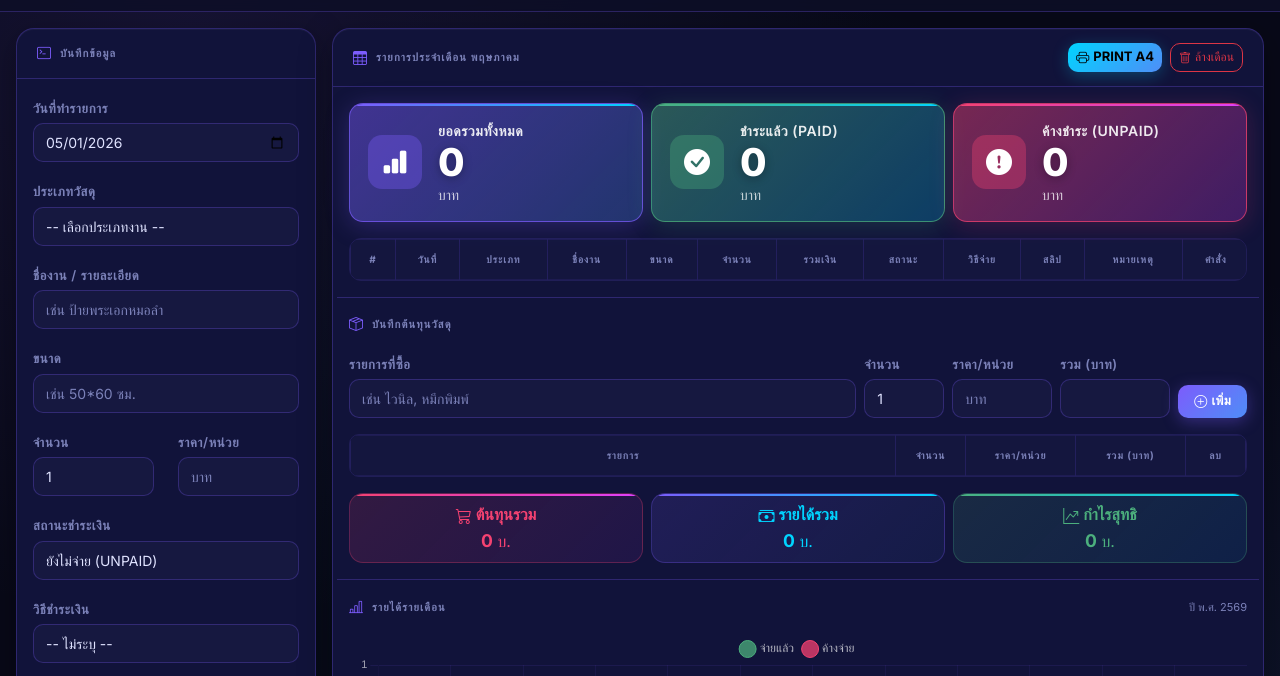
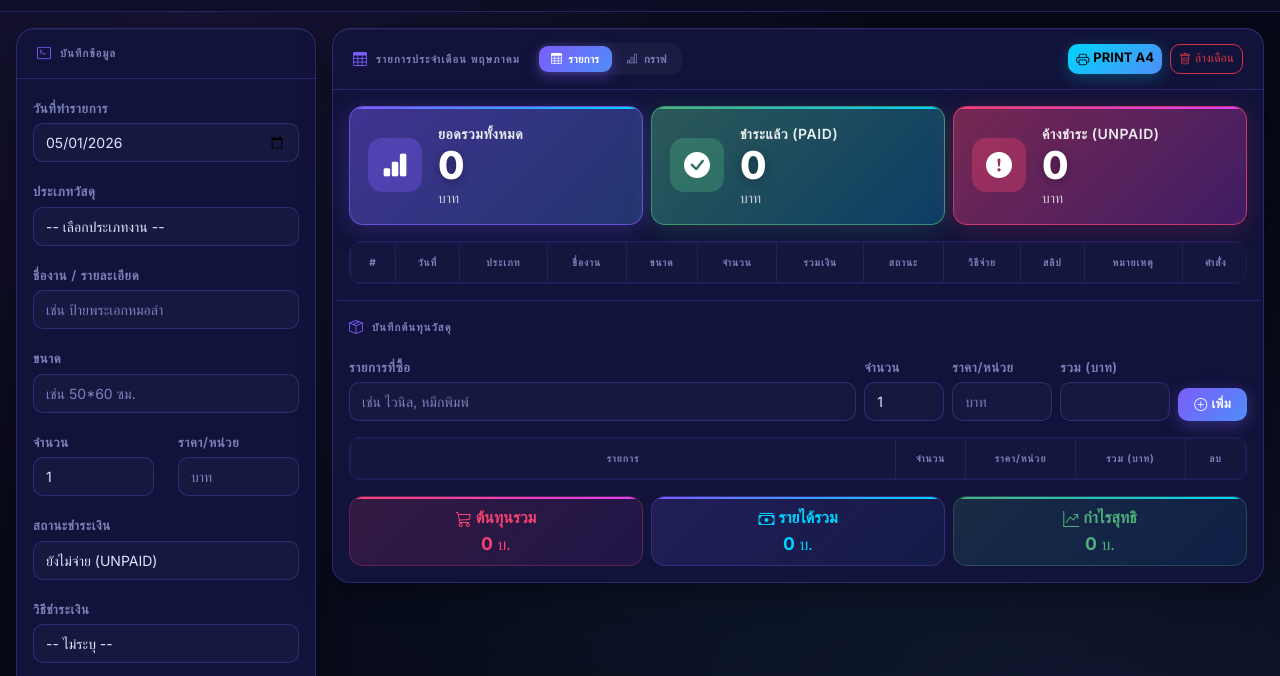
Before and after one commit to siamyaso123-cmd/NewE, a plain HTML site: page index.html in a window 1280 px wide. Shown: the part 60-736 px from the top of the page. Drawn offline with nearby package versions, Linux system fonts and the light colour scheme; no server answers.

Commit message:
Update index.html

```diff
--- a/index.html
+++ b/index.html
@@ -447,8 +447,18 @@
             <div class="cyber-card">
                 <!-- TAB BAR -->
                 <div class="card-header-bar" style="flex-wrap:wrap;gap:10px;">
-                    <div class="section-title"><i class="bi bi-table"></i> <span id="tableTitle">รายการประจำเดือน</span></div>
-                    <div class="d-flex gap-2 no-print">
+                    <div class="d-flex align-items-center gap-3">
+                        <div class="section-title"><i class="bi bi-table"></i> <span id="tableTitle">รายการประจำเดือน</span></div>
+                        <div class="tab-bar no-print" style="padding:3px;gap:3px;">
+                            <button class="tab-btn active" onclick="switchTab('table')" id="tab-table" style="padding:5px 12px;font-size:11px;">
+                                <i class="bi bi-table"></i> รายการ
+                            </button>
+                            <button class="tab-btn" onclick="switchTab('chart')" id="tab-chart" style="padding:5px 12px;font-size:11px;">
+                                <i class="bi bi-bar-chart-line"></i> กราฟ
+                            </button>
+                        </div>
+                    </div>
+                    <div class="d-flex gap-2 no-print" id="table-actions">
                         <button class="btn btn-cyber-info btn-sm" onclick="printReport()">
                             <i class="bi bi-printer me-1"></i>PRINT A4
                         </button>
@@ -493,6 +503,7 @@
                         </div>
                     </div>
 
+                    <div class="tab-panel active" id="panel-table">
                     <div class="table-responsive" style="max-height:460px;overflow-y:auto;overflow-x:auto;border-radius:12px;border:1px solid rgba(124,92,252,0.15);">
                         <table class="table table-dark table-striped table-hover table-bordered align-middle text-center table-cyber mb-0" style="min-width:900px;">
                             <thead class="sticky-header">
@@ -613,7 +624,9 @@
                         </div>
                     </div>
 
-                    <!-- CHART SECTION -->
+                    </div><!-- end panel-table -->
+
+                    <div class="tab-panel" id="panel-chart">
                     <div class="mt-3 no-print">
                         <div style="border-top:1px solid var(--border-color);margin:0 -12px;padding:16px 12px 12px;">
                             <div class="d-flex align-items-center justify-content-between mb-3">
@@ -625,6 +638,7 @@
                             </div>
                         </div>
                     </div>
+                    </div><!-- end panel-chart -->
 
                 </div>
             </div>
@@ -769,7 +783,6 @@
         dbOrders = data || {};
         renderTable();
         loadCosts();
-        loadChartData();
     }
 
     function switchMonth() { loadMonthData(); }
@@ -1101,6 +1114,20 @@
 
 
 
+
+    // ===== TABS =====
+    function switchTab(tab) {
+        ['table','chart'].forEach(t => {
+            document.getElementById('tab-' + t).classList.remove('active');
+            document.getElementById('panel-' + t).classList.remove('active');
+        });
+        document.getElementById('tab-' + tab).classList.add('active');
+        document.getElementById('panel-' + tab).classList.add('active');
+        document.getElementById('table-actions').style.display = tab === 'table' ? 'flex' : 'none';
+        if (tab === 'chart') loadChartData();
+    }
+    // ===== END TABS =====
+
     // ===== CHART =====
     let revenueChart = null;
 
```
